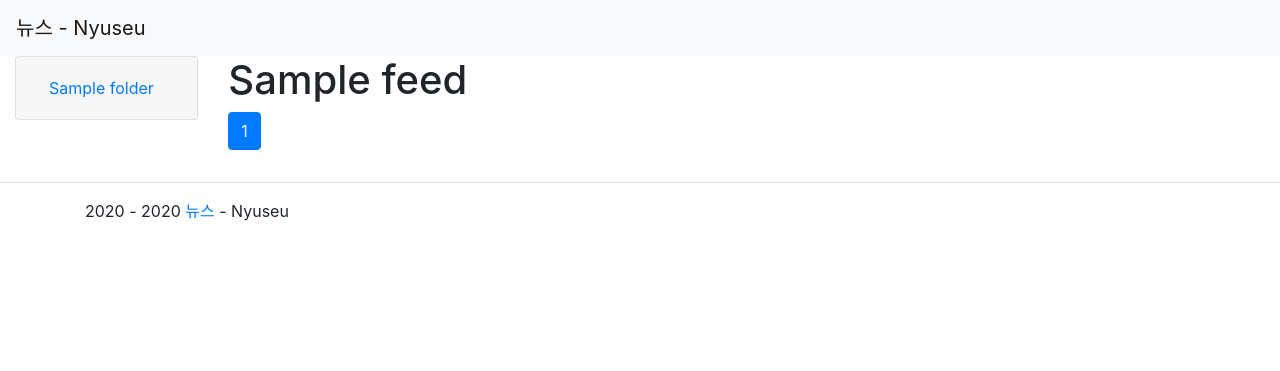
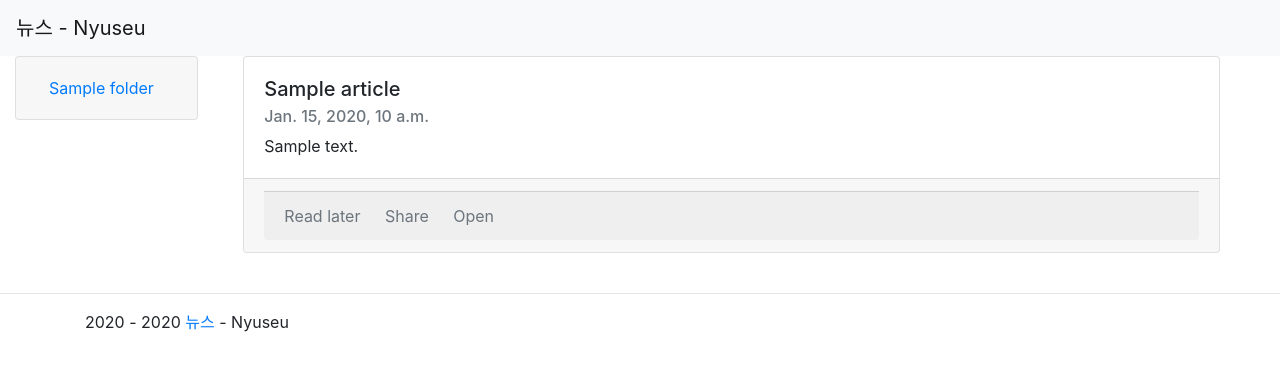
Before and after one commit to foxmask/nyuseu, a Django app: page /articles/1/ in a window 1280 px wide. Shown: the top 371 px of the page. Run offline with Django 3.2, Linux system fonts and the light colour scheme; tables that the repository leaves empty hold one stand-in row (values such as "Sample post"); some libraries are stand-ins or nearby versions.

Commit message:
Read Later :P

```diff
--- a/nyuseu/engine.py
+++ b/nyuseu/engine.py
@@ -142,7 +142,6 @@
             # it may happened that feeds does not provide title ... yes !
             if 'title' not in entry:
                 entry['title'] = entry.link
-            console.print(f"Reading {entry.title}", style="yellow")
             read_entries += 1
             # entry.*_parsed may be None when the date in a RSS Feed is invalid
             # so will have the "now" date as default
@@ -153,7 +152,7 @@
             if published is not None and now >= published >= date_grabbed:
                 content, image = set_content(entry)
                 # add an article
-                res = Articles(title=entry.title, text=content, image=image, feeds=my_feeds)
+                res = Articles(title=entry.title, text=content, image=image, feeds=my_feeds, source_feeds=entry.link)
                 res.save()
                 if res:
                     created_entries += 1
--- a/nyuseu/models.py
+++ b/nyuseu/models.py
@@ -59,10 +59,13 @@
     title = models.CharField(max_length=255)
     image = models.TextField()
     text = models.TextField()
+    source_url = models.TextField(blank=True)
     date_created = models.DateTimeField(auto_now_add=True)
     read = models.BooleanField(default=False)
+    read_later = models.BooleanField(default=False)
 
     unreads = ArticlesUnreadManager()
+    objects = models.Manager()
 
     class Meta:
         verbose_name_plural = "Articles"
--- /dev/null
+++ b/nyuseu/templates/menu_left.html
@@ -0,0 +1,27 @@
+<div class="col-xs-2 col-md-2 col-lg-2">
+    {% for line in folders %}
+    <div class="accordion" id="accordionFolder">
+      <div class="card">
+        <div class="card-header" id="heading{{ line.id }}">
+          <h2 class="mb-0">
+            <button class="btn btn-link btn-block text-left"
+                    type="button"
+                    data-toggle="collapse"
+                    data-target="#collapse{{ line.id }}"
+                    aria-expanded="true"
+                    aria-controls="collapse{{ line.id }}">
+                {{ line.title }} {% if line.unread > 0 %}<span class="badge badge-secondary">{{ line.unread }}</span>{% endif %}
+            </button>
+          </h2>
+        </div>
+        {% for feed in line.feeds_set.all %}
+        <div id="collapse{{ line.id }}" class="collapse" aria-labelledby="heading{{ line.id }}" data-parent="#accordionFolder">
+          <div class="card-body">
+            <a href="{% url 'feeds' feed.id %}">{{ feed.title }}</a> {% if feed.articles_set.unreads.count > 0 %}<span class="badge badge-secondary">{{ feed.articles_set.unreads.count }}</span>{% endif %}
+          </div>
+        </div>
+        {% endfor %}
+      </div>
+    </div>
+    {% endfor %}
+</div>
--- /dev/null
+++ b/nyuseu/templates/nyuseu/article_footer.html
@@ -0,0 +1,5 @@
+                <div class="card-footer">
+                    <a href="{% url 'article_read_later' id %}" class="text-muted card-link">Read later</a>
+                    <a href="#" class="text-muted card-link">Share</a>
+                    <a href="{{ source_url }}" class="text-muted card-link">Open</a>
+                </div>
--- /dev/null
+++ b/nyuseu/templates/nyuseu/articles_detail.html
@@ -0,0 +1,18 @@
+{% extends "base.html" %}
+{% block content %}
+{% include "menu_left.html" %}
+<div class="col-xs-10 col-md-10 col-lg-10">
+    <div class="col mb-4 card-deck">
+        <div class="card">
+            <div class="card-body">
+                <h5 class="card-title">{{ object.title }}</h5>
+                <h6 class="card-subtitle mb-2 text-muted">{{ object.date_created }}</h6>
+                <p class="card-text">{{ object.text | safe}}</p>
+            </div>
+            <div class="card-footer">
+                {% include "nyuseu/article_footer.html" with id=object.id source_url=object.source_url %}
+            </div>
+        </div>
+    </div>
+</div>
+{% endblock %}
--- a/nyuseu/urls.py
+++ b/nyuseu/urls.py
@@ -16,11 +16,13 @@
 from django.conf import settings
 from django.contrib import admin
 from django.urls import include, path
-from nyuseu.views import ArticlesView
+from nyuseu.views import ArticlesListView, ArticlesDetailView, article_read_later
 
 urlpatterns = [
-    path('', ArticlesView.as_view(), name="home"),
-    path('articles/<int:feeds>/', ArticlesView.as_view(), name="articles"),
+    path('', ArticlesListView.as_view(), name="home"),
+    path('feeds/<int:feeds>/', ArticlesListView.as_view(), name="feeds"),
+    path('articles/<int:pk>/', ArticlesDetailView.as_view(), name="articles"),
+    path('articles/read_later/<int:article_id>/', article_read_later, name="article_read_later"),
     path('admin/', admin.site.urls),
 ]
 
--- a/nyuseu/views.py
+++ b/nyuseu/views.py
@@ -3,13 +3,34 @@
    Nyuseu - 뉴스 - Views
 """
 from django.db.models import Count, Case, When, IntegerField
-from django.views.generic import ListView
+from django.http import HttpResponseRedirect
+from django.urls import reverse
+from django.views.generic import ListView, DetailView
 
 from nyuseu.models import Articles, Folders, Feeds
 
 
-class ArticlesView(ListView):
-    template_name = 'index.html'
+def article_read_later(request, article_id):
+    Articles.objects.filter(id=article_id).update(read_later=True, read=True)
+    # @TODO display a message to say that the article is in state "read later"
+    return HttpResponseRedirect(reverse('home'))
+
+
+class FoldersMixin:
+
+    def get_context_data(self, *, object_list=None, **kwargs):
+        # get only the unread articles of the folders
+        folders = Folders.objects.annotate(
+            unread=Count(Case(When(feeds__articles__read=False, then=1), output_field=IntegerField()))
+        )
+        context = super(FoldersMixin, self).get_context_data(**kwargs)
+        context['folders'] = folders
+
+        return context
+
+
+class ArticlesListView(FoldersMixin, ListView):
+
     queryset = Articles.unreads   # get the unread articles
     paginate_by = 9
     ordering = ['-date_created']
@@ -23,34 +44,31 @@
             feeds = Feeds.objects.filter(id=self.kwargs['feeds'])
             feeds_title = feeds[0].title
 
-        # get only the unread articles of the folders
-        folders = Folders.objects.annotate(
-            unread=Count(Case(When(feeds__articles__read=False, then=1), output_field=IntegerField()))
-        )
-
         page_size = self.paginate_by
         context_object_name = self.get_context_object_name(queryset)
+
+        context = super(ArticlesListView, self).get_context_data(**kwargs)
         if page_size:
             paginator, page, queryset, is_paginated = self.paginate_queryset(queryset, page_size)
-            context = {
-                'paginator': paginator,
-                'page_obj': page,
-                'is_paginated': is_paginated,
-                'object_list': queryset,
-                'feeds_title': feeds_title,
-                'folders': folders
-            }
+            context['paginator'] = paginator
+            context['page_obj'] = page
+            context['is_paginated'] = is_paginated
+            context['object_list'] = queryset
+            context['feeds_title'] = feeds_title
         else:
-            context = {
-                'paginator': None,
-                'page_obj': None,
-                'is_paginated': False,
-                'object_list': queryset,
-                'feeds_title': feeds_title,
-                'folders': folders
-            }
+            context['paginator'] = None
+            context['page_obj'] = None
+            context['is_paginated'] = False
+            context['object_list'] = queryset
+            context['feeds_title'] = feeds_title
+
         if context_object_name is not None:
             context[context_object_name] = queryset
         context.update(kwargs)
 
         return context
+
+
+class ArticlesDetailView(FoldersMixin, DetailView):
+
+    model = Articles
```
Also changed, not shown: nyuseu/templates/nyuseu/articles_list.html (renamed from nyuseu/templates/index.html, +4 -34 lines), nyuseu/management/commands/nyuseu_update.py (renamed from nyuseu/management/commands/engine.py), nyuseu/migrations/0004_auto_20200623_2143.py (added).
